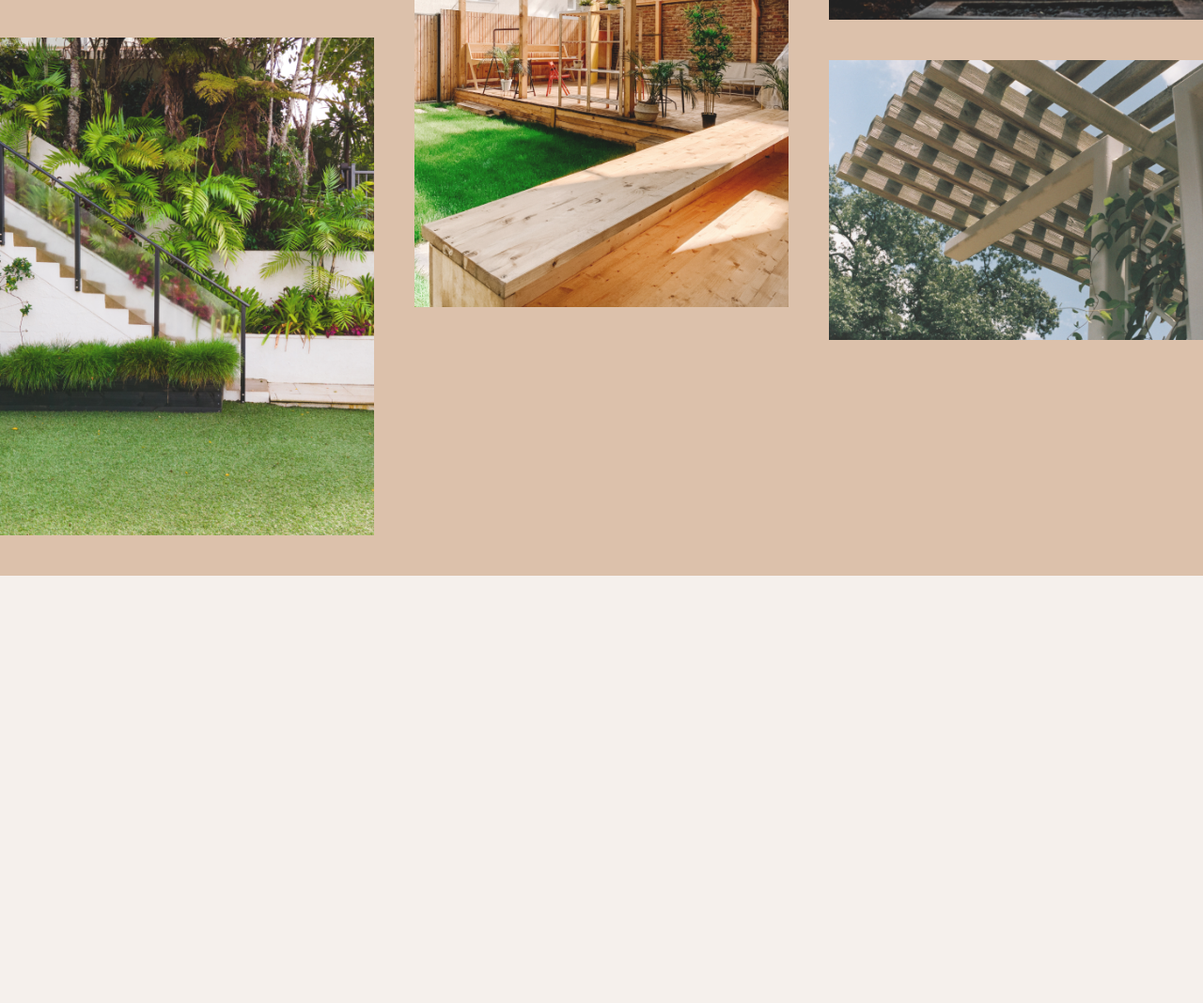
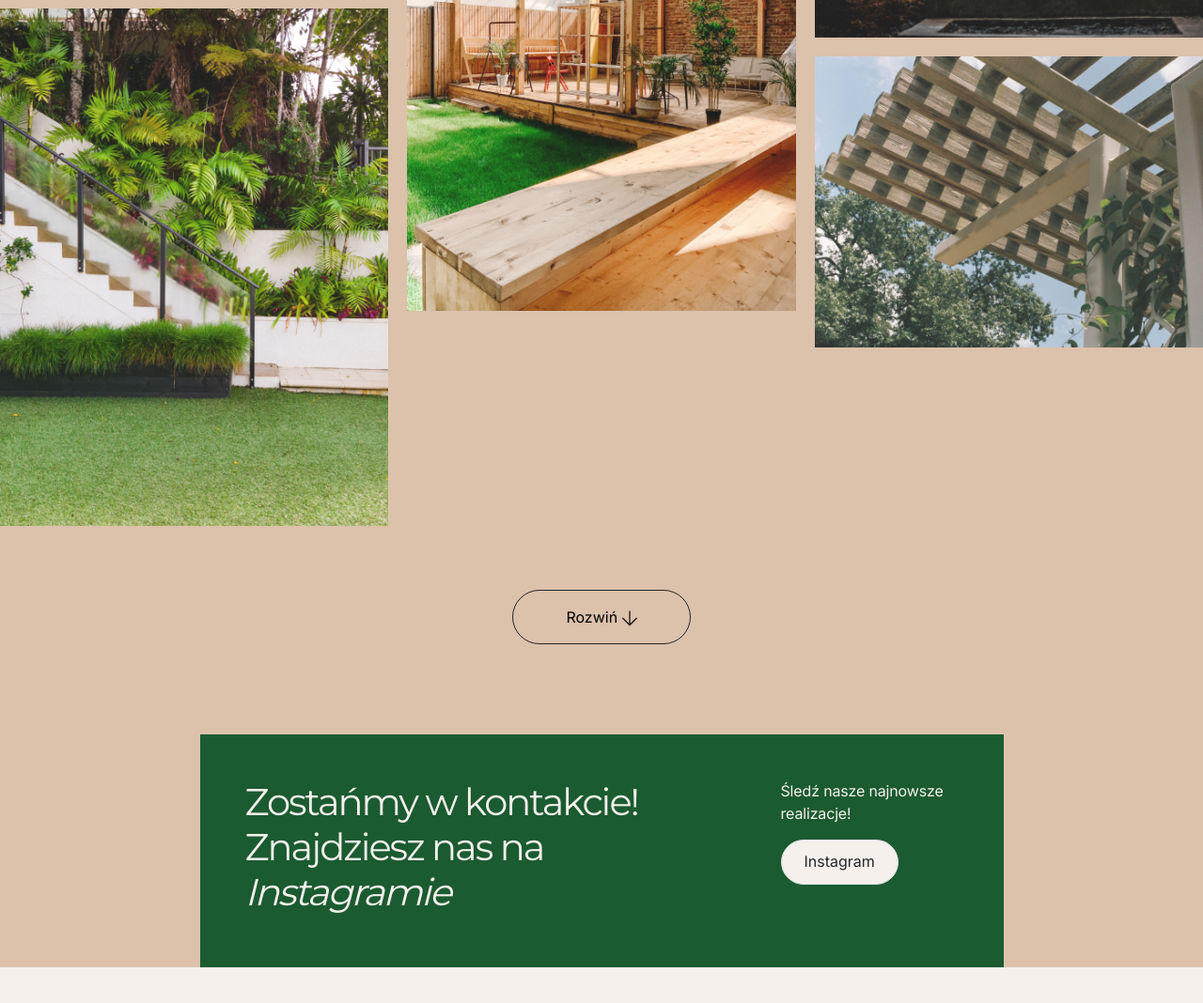
Before and after one commit to nataliam21/adRespect_giarddesign, a website: page index.html in a window 1280 px wide. Shown: the part 3931-4999 px from the top of the page at 94% size. Before the commit the page ends 4544 px from the top, so only its background shows below. Drawn offline with nearby package versions, Linux system fonts and the light colour scheme.

Commit message:
added "implementation" section, with Macy.js library, added "Expand" button, added Macy.js activation code to JavaScript, added to the photo realizations section, added the paragraph "Let's stay in touch.." and the "Instagram" button

```diff
--- a/assets/CSS/style.css
+++ b/assets/CSS/style.css
@@ -343,3 +343,38 @@ ul {
   color: #f5f0ec;
   border-radius: 200px;
 }
+.macy-container :hover {
+  filter: brightness(65%);
+}
+#button_realizations {
+  color: black;
+  border-radius: 200px;
+}
+
+#button-realizations {
+  background: var(--grey, #f5f0ec);
+  border-radius: 200px;
+  padding: 10px 24px 12px 24px;
+}
+.background-realization {
+  background: #1b5b31;
+}
+.header-realizations {
+  color: var(--grey, #f5f0ec);
+  font-family: Montserrat;
+  font-size: 40px;
+  font-style: normal;
+  font-weight: 400;
+  line-height: 120%; /* 48px */
+  letter-spacing: -2px;
+}
+#navi-small_realizations {
+  color: var(--grey, #f5f0ec);
+  /* Inter/Body */
+  font-family: "Inter";
+  font-size: 16px;
+  font-style: normal;
+  font-weight: 400;
+  line-height: 150%; /* 24px */
+  letter-spacing: -0.16px;
+}
--- a/assets/JS/script.js
+++ b/assets/JS/script.js
@@ -10,12 +10,12 @@ $(document).ready(function () {
   });
 });
 
-var macy = Macy({
-  container: ".macy-container", // Klasa kontenera elementów siatki
-  trueOrder: true, // Zachowanie kolejności elementów
-  waitForImages: false, // Czekanie na załadowanie obrazów
-  margin: 43, // Margines między elementami
-  columns: 3, // Ilość kolumn w siatce
+let macy = Macy({
+  container: ".macy-container",
+  trueOrder: true,
+  waitForImages: false,
+  margin: 20,
+  columns: 3,
   breakAt: {
     1200: 3,
     940: 3,
@@ -23,3 +23,8 @@ var macy = Macy({
     400: 2,
   },
 });
+
+//lightbox.option({
+// resizeDuration: 200,
+//  wrapAround: true,
+//});
--- a/index.html
+++ b/index.html
@@ -376,7 +376,7 @@
                   i zaawansowanych technologii.
 
                   <div class="button_card_3">
-                    <a href="#" class="btm btn-succes button_text">
+                    <a href="#" class="btm btn-success button_text">
                       Zobacz nasze realizacje
                       <svg
                         xmlns="http://www.w3.org/2000/svg"
@@ -458,6 +458,61 @@
           </div>
         </div>
       </div>
+      <!-- Po dodanie lightboxa do zainicjiowania popupu, zmienia się ukła utworzony z Macy
+
+      <div id="photo_gallery" class="macy-container mt-5">
+        <div class="macy-item">
+          <a href="assets/img/gallery/Photo_1.png" data-lightbox="gallery">
+            <img src="assets/img/gallery/Photo_1.png" alt=""
+          /></a>
+        </div>
+        <div class="macy-item">
+          <a href="assets/img/gallery/Photo_2.png" data-lightbox="gallery">
+            <img src="assets/img/gallery/Photo_2.png" alt=""
+          /></a>
+        </div>
+        <div class="macy-item">
+          <a href="assets/img/gallery/Photo_3.png" data-lightbox="gallery">
+            <img src="assets/img/gallery/Photo_3.png" alt=""
+          /></a>
+        </div>
+        <div class="macy-item">
+          <a href="assets/img/gallery/Photo_4.png" data-lightbox="gallery">
+            <img src="assets/img/gallery/Photo_4.png" alt=""
+          /></a>
+        </div>
+        <div class="macy-item">
+          <a href="assets/img/gallery/Photo_5.png" data-lightbox="gallery">
+            <img src="assets/img/gallery/Photo_5.png" alt=""
+          /></a>
+        </div>
+        <div class="macy-item">
+          <a href="assets/img/gallery/Photo_6.png" data-lightbox="gallery">
+            <img src="assets/img/gallery/Photo_6.png" alt=""
+          /></a>
+        </div>
+        <div class="macy-item">
+          <a href="assets/img/gallery/Photo_7.png" data-lightbox="gallery">
+            <img src="assets/img/gallery/Photo_7.png" alt=""
+          /></a>
+        </div>
+        <div class="macy-item">
+          <a href="assets/img/gallery/Photo_8.png" data-lightbox="gallery">
+            <img src="assets/img/gallery/Photo_8.png" alt=""
+          /></a>
+        </div>
+        <div class="macy-item">
+          <a href="assets/img/gallery/Photo_9.png" data-lightbox="gallery">
+            <img src="assets/img/gallery/Photo_9.png" alt=""
+          /></a>
+        </div>
+        <div class="macy-item">
+          <a href="assets/img/gallery/Photo_10.png" data-lightbox="gallery">
+            <img src="assets/img/gallery/Photo_10.png" alt=""
+          /></a>
+        </div>
+      </div>-->
+
       <div class="macy-container mt-5">
         <img src="assets/img/gallery/photo_1.png" alt="" />
         <img src="assets/img/gallery/photo_2.png" alt="" />
@@ -470,6 +525,55 @@
         <img src="assets/img/gallery/photo_9.png" alt="" />
         <img src="assets/img/gallery/photo_10.png" alt="" />
       </div>
+
+      <div class="container">
+        <div>
+          <div class="row justify-content-center">
+            <a
+              class="col-2 btn border border-dark mt-lg-5 mt-md-4 mt-ms-3 p-3 ps-3 pe-3 mb-5"
+              href="#"
+              id="button_realizations"
+              role="button"
+              data-bs-toggle="collapse"
+              data-bs-target="#collapseElement"
+              >Rozwiń
+              <svg
+                xmlns="http://www.w3.org/2000/svg"
+                width="16"
+                height="17"
+                viewBox="0 0 16 17"
+                fill="none"
+              >
+                <path
+                  d="M16 8.49529L15.1043 7.59959L8.63642 14.0769L8.63642 0.5L7.36358 0.5L7.36358 14.0675L0.895699 7.59959L9.54553e-08 8.49529L8.00471 16.5L16 8.49529Z"
+                  fill="#111111"
+                />
+              </svg>
+            </a>
+          </div>
+        </div>
+      </div>
+      <div class="container">
+        <div class="row justify-content-center mt-lg-5 mb-lg-5">
+          <div class="col-lg-6 pt-5 pb-5 ps-5 pe-5 background-realization">
+            <h2 class="header-realizations">
+              Zostańmy w kontakcie! Znajdziesz&nbsp;nas na <i>Instagramie</i>
+            </h2>
+          </div>
+          <div class="col-3 pt-5 pb-5 ps-5 pe-5 background-realization">
+            <a id="navi-small_realizations"
+              >Śledź nasze najnowsze realizacje!</a
+            >
+            <button
+              id="button-realizations"
+              class="btn border mt-3 p3 ps-4 pe-4"
+              type="button"
+            >
+              Instagram
+            </button>
+          </div>
+        </div>
+      </div>
     </section>
 
     <script
@@ -479,5 +583,7 @@
     ></script>
     <script src="https://ajax.googleapis.com/ajax/libs/jquery/3.5.1/jquery.min.js"></script>
     <script src="assets/JS/script.js"></script>
+    <script src="assets/JS/dist/js/lightbox.min.js"></script>
+    <link rel="stylesheet" href="assets/JS/dist/css/lightbox.min.css" />
   </body>
 </html>
--- a/package.json
+++ b/package.json
@@ -1,5 +1,6 @@
 {
   "dependencies": {
+    "macy": "^2.5.1",
     "masonry-layout": "^4.2.2"
   }
 }
```
Also changed, not shown: assets/JS/dist/css/lightbox.css (added), assets/JS/dist/css/lightbox.min.css (added), assets/JS/dist/images/close.png (added), assets/JS/dist/images/loading.gif (added), assets/JS/dist/images/next.png (added), assets/JS/dist/images/prev.png (added), assets/JS/dist/js/lightbox-plus-jquery.js (added), assets/JS/dist/js/lightbox-plus-jquery.min.js (added), assets/JS/dist/js/lightbox.js (added), assets/JS/dist/js/lightbox.min.js (added), assets/img/gallery/Photo_11.png (added), assets/img/gallery/Photo_12.png (added), assets/img/gallery/Photo_13.png (added), assets/img/gallery/Photo_14.png (added), 3 other files.
